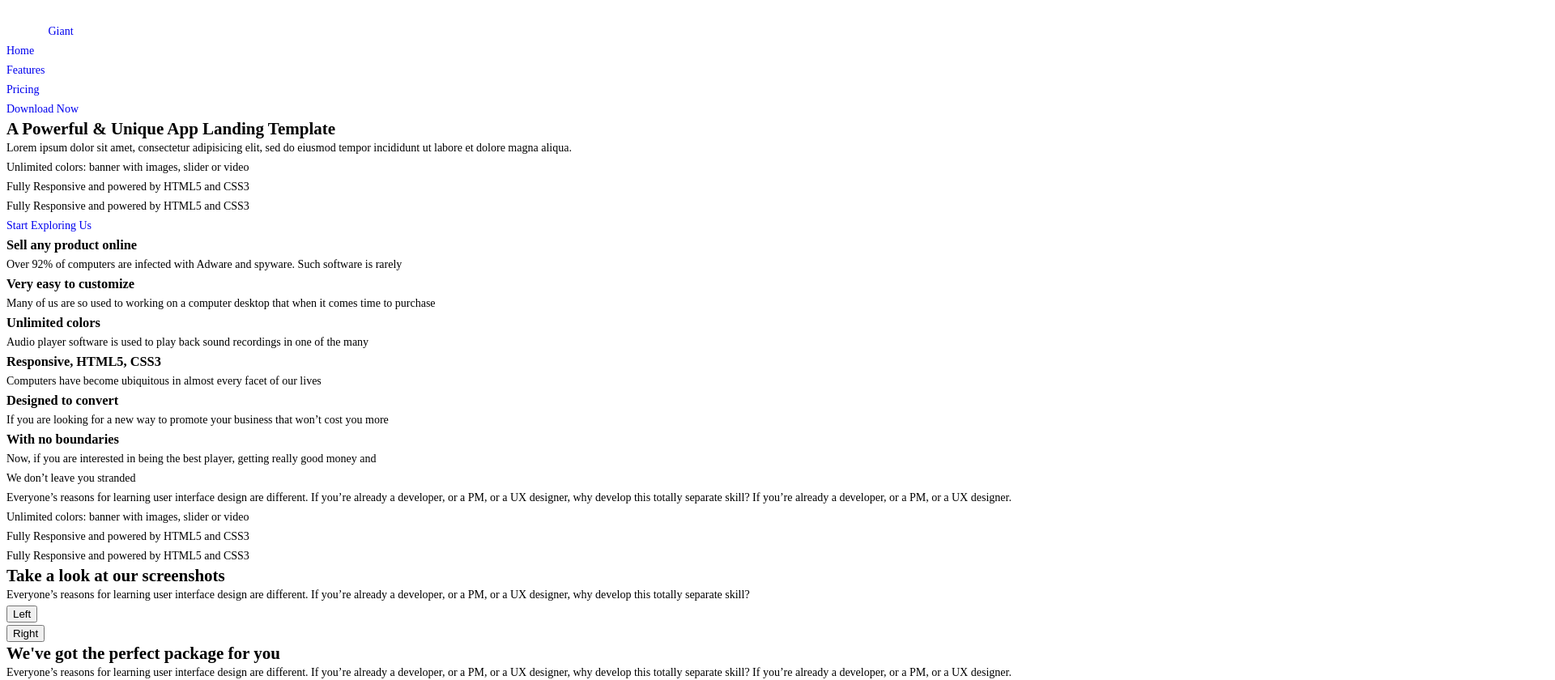
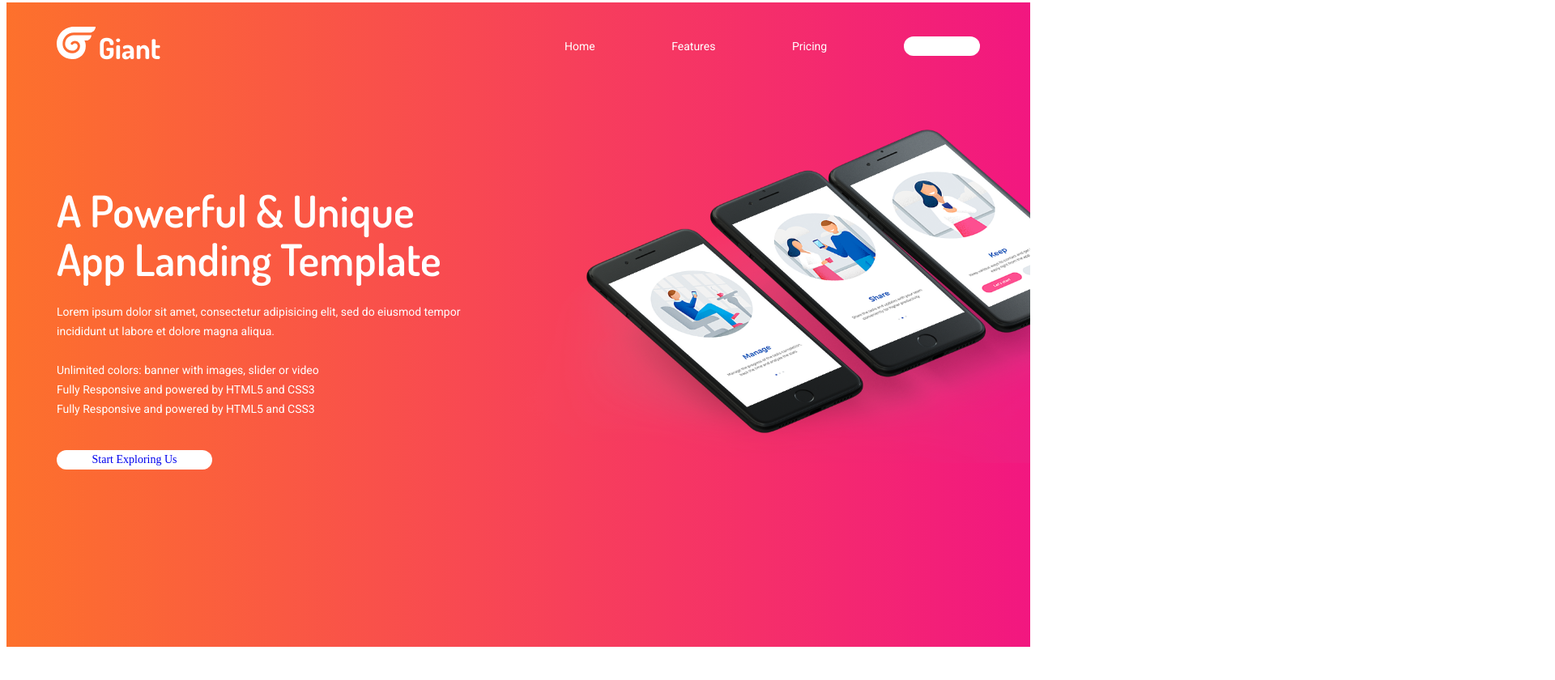
Before and after one commit to ArinaBanana/lendingKrayt, a website: page source/index.html in a window 1280 px wide. Shown: the part 5-845 px from the top of the page at 81% size, 1920 px wide, since content can reach past the window. Drawn offline with nearby package versions, Linux system fonts and the light colour scheme; files that its build step writes are made by us from their sources.

Commit message:
сетка

```diff
--- a/source/index.html
+++ b/source/index.html
@@ -9,6 +9,7 @@
   </head>
   <body>
     <header class="main-header">
+      <div class="main-header__inner">
         <a href="#" class="logo">
           <img class="logo__img" src="img/Logo.svg" alt="Logo" width="48" height="40">
           <span class="logo__text">Giant</span>
@@ -25,22 +26,29 @@
               <a href="#" class="main-nav__link">Pricing</a>
             </li>
             <li class="main-nav__list-item">
-            <a href="#" class="main-nav__link">Download Now</a>
+              <a href="#" class="main-nav__link button">Download Now</a>
             </li>
           </ul>
         </nav>
+      </div>
     </header>
 
     <main>
       <section class="banner">
+        <div class="banner__inner">
           <h1 class="banner__title">A Powerful & Unique App Landing Template</h1>
           <p class="banner__content">Lorem ipsum dolor sit amet, consectetur adipisicing elit, sed do eiusmod tempor incididunt ut labore et dolore magna aliqua.</p>
-        <ul class="features-list">
+          <ul class="features-list banner__list">
             <li class="features-list__item">Unlimited colors: banner with images, slider or video</li>
             <li class="features-list__item">Fully Responsive and powered by HTML5 and CSS3</li>
             <li class="features-list__item">Fully Responsive and powered by HTML5 and CSS3</li>
           </ul>
-        <a href="#" class="button banner__btn">Start Exploring Us</a>
+          <a href="#" class="banner__btn button">Start Exploring Us</a>
+
+          <div class="banner__picture">
+            <img class="banner__img" src="img/iphones.png" alt="iphones" width="964" height="628">
+          </div>
+        </div>
       </section>
 
       <section class="advantage">
@@ -74,10 +82,13 @@
       </section>
 
       <section class="preview">
-        <div class="preview__image"></div>
+        <div class="preview__inner">
+          <div class="preview__picture">
+            <img class="preview__img" src="img/iphone.png" alt="iphone" width="1206" height="709">
+          </div>
           <div class="preview__about">
-          <div class="preview__title">We don’t leave you stranded</div>
-          <p class="description">
+            <h2 class="preview__title">We don’t leave you stranded</h2>
+            <p class="preview__description">
               Everyone’s reasons for learning user interface design are different.
               If you’re already a developer, or a PM, or a UX designer, why develop this totally separate skill? If you’re already a developer, or a PM, or a UX designer.
             </p>
@@ -87,11 +98,13 @@
               <li class="features-list__item">Fully Responsive and powered by HTML5 and CSS3</li>
             </ul>
           </div>
+        </div>
       </section>
 
       <section class="example">
+        <div class="example__inner">
           <h2 class="example__title">Take a look at our screenshots</h2>
-        <p class="description">
+          <p class="example__description">
             Everyone’s reasons for learning user interface design are different.
             If you’re already a developer, or a PM, or a UX designer, why develop this totally separate skill?
           </p>
@@ -100,11 +113,12 @@
             <div class="gallery__pictures"></div>
             <button class="gallery__btn">Right</button>
           </div>
+        </div>
       </section>
 
       <section class="product-offer">
         <h2 class="product-offer__title">We've got the perfect package for you</h2>
-        <p class="description">
+        <p class="product-offer__description">
           Everyone’s reasons for learning user interface design are different.
           If you’re already a developer, or a PM, or a UX designer, why develop this totally separate skill? If you’re already a developer, or a PM, or a UX designer.
         </p>
@@ -166,12 +180,14 @@
 
       <section class="video">
         <div class="video__play-icon"></div>
-        <div class="video__picture"></div>
+        <div class="video__picture">
+          <img class="video__img" src="img/image.jpg" alt="beach" width="1920" height="400">
+        </div>
       </section>
 
       <section class="reviews">
         <h2 class="reviews__title">What our customers are saying</h2>
-        <p class="description">
+        <p class="reviews__description">
           Everyone’s reasons for learning user interface design are different.
           If you’re already a developer, or a PM, or a UX designer, why develop this totally separate skill? If you’re already a developer, or a PM, or a UX designer.
         </p>
@@ -218,8 +234,8 @@
 
     <footer class="main-footer">
       <section class="download">
+        <div class="download__inner">
           <div class="download__title">Download Giant App Now</div>
-
           <ul class="download__stores">
             <li class="download__item">
               <a href="#" class="download__link">Download</a>
@@ -236,6 +252,7 @@
               <p class="download__store">Download from microsoft store</p>
             </li>
           </ul>
+        </div>
       </section>
 
       <section class="social">
--- a/source/styles/base/layout.scss
+++ b/source/styles/base/layout.scss
@@ -9,7 +9,7 @@ html {
 }
 
 body {
-  font-size: 14px;
+  font-size: $font-xs;
   line-height: 24px;
 }
 
@@ -17,15 +17,12 @@ body {
 input[type="checkbox"].visually-hidden,
 input[type="radio"].visually-hidden {
   position: absolute;
-
   width: 1px;
   height: 1px;
   margin: -1px;
   border: 0;
   padding: 0;
-
   white-space: nowrap;
-
   clip-path: inset(100%);
   clip: rect(0 0 0 0);
   overflow: hidden;
--- a/source/styles/base/mixins.scss
+++ b/source/styles/base/mixins.scss
@@ -10,7 +10,7 @@
 }
 
 @mixin fixed-container {
-  //margin: 0 auto;
+  margin: 0 auto;
 
   @media (min-width: $width-desktop) {
     width: 1140px;
@@ -24,3 +24,11 @@
     padding: 0 30px;
   }
 }
+
+@mixin accent-font {
+  font-family: "Dosis", "Arial", sans-serif;
+}
+
+@mixin extra-font {
+  font-family: "Roboto", "Arial", sans-serif;
+}
--- a/source/styles/base/variables.scss
+++ b/source/styles/base/variables.scss
@@ -1,3 +1,12 @@
 $width-desktop: 1140px;
 $width-tablet: 768px;
 $width-mobile: 320px;
+
+$font-xxl: 54px;
+$font-xl: 48px;
+$font-L: 36px;
+$font-l: 30px;
+$font-M: 24px;
+$font-m: 20px;
+$font-s: 18px;
+$font-xs: 14px;
--- a/source/styles/blocks/advantage.scss
+++ b/source/styles/blocks/advantage.scss
@@ -1,11 +1,29 @@
+.advantage {
+  padding-top: 120px;
+  padding-bottom: 118px;
+}
+
 .advantage__list {
   @include list-reset;
+  @include fixed-container;
+
+  display: flex;
+  flex-wrap: wrap;
+}
+
+.advantage__item {
+  width: 30%;
 }
 
 .advantage__title {
   @include none-indentation;
+  @include accent-font;
+
+  font-size: $font-M;
+  font-weight: 500;
 }
 
 .advantage__description {
   @include none-indentation;
+  @include extra-font;
 }
--- a/source/styles/blocks/banner.scss
+++ b/source/styles/blocks/banner.scss
@@ -1,11 +1,59 @@
+.banner {
+  background-image: linear-gradient(to right, #fd712c 0%, #f21780 100%);
+  position: relative;
+}
+
+.banner__inner {
+  @include fixed-container;
+
+  color: #ffffff;
+  padding-top: 149px;
+  padding-bottom: 219px;
+}
+
 .banner__title {
   @include none-indentation;
+  @include accent-font;
+
+  font-size: $font-xxl;
+  font-weight: 600;
+  line-height: 60px;
+  width: 45%;
+  word-break: break-word;
+  margin-bottom: 23px;
 }
 
 .banner__content {
   @include none-indentation;
+  @include extra-font;
+
+  width: 45%;
+  word-break: break-word;
+  margin-bottom: 24px;
 }
 
 .banner__btn {
   text-decoration: none;
+  width: 192px;
+  text-align: center;
 }
+
+.banner__picture {
+  position: absolute;
+  top: 79px;
+  right: 0;
+  z-index: 1;
+
+  width: 50%;
+}
+
+.banner__img {
+  display: block;
+  height: 100%;
+  max-width: 100%;
+  max-height: 100%;
+}
+
+.banner__list {
+  margin-bottom: 39px;
+}
--- a/source/styles/blocks/button.scss
+++ b/source/styles/blocks/button.scss
@@ -0,0 +1,5 @@
+.button {
+  display: block;
+  background-color: #ffffff;
+  border-radius: 17px;
+}
--- a/source/styles/blocks/description.scss
+++ /dev/null
@@ -1,3 +0,0 @@
-.description {
-  @include none-indentation;
-}
--- a/source/styles/blocks/example.scss
+++ b/source/styles/blocks/example.scss
@@ -1,3 +1,26 @@
+.example {
+  background-color: #f7fafc;
+}
+
+.example__inner {
+  @include fixed-container;
+}
+
 .example__title {
   @include none-indentation;
+  @include accent-font;
+
+  font-size: $font-L;
+  line-height: 30px;
+  font-weight: 500;
+  text-align: center;
 }
+
+.example__description {
+  @include none-indentation;
+  @include extra-font;
+
+  font-weight: 300;
+  text-align: center;
+  word-break: break-word;
+}
--- a/source/styles/blocks/features-list.scss
+++ b/source/styles/blocks/features-list.scss
@@ -1,3 +1,6 @@
 .features-list {
   @include list-reset;
+  @include extra-font;
+
+  font-weight: 400;
 }
--- a/source/styles/blocks/logo.scss
+++ b/source/styles/blocks/logo.scss
@@ -2,3 +2,10 @@
   text-decoration: none;
   display: block;
 }
+
+.logo__text {
+  @include accent-font;
+  font-size: $font-L;
+  color: #ffffff;
+  font-weight: 700;
+}
--- a/source/styles/blocks/main-header.scss
+++ b/source/styles/blocks/main-header.scss
@@ -0,0 +1,12 @@
+.main-header {
+  background-image: linear-gradient(to right, #fd712c 0%, #f21780 100%);
+}
+
+.main-header__inner {
+  @include fixed-container;
+  display: flex;
+  justify-content: space-between;
+  align-items: center;
+
+  padding-top: 30px;
+}
--- a/source/styles/blocks/main-nav.scss
+++ b/source/styles/blocks/main-nav.scss
@@ -1,15 +1,17 @@
-.main-header {
-  @include fixed-container;
+.main-nav {
+  width: 45%;
 }
 
 .main-nav__list {
   @include list-reset;
+  display: flex;
+  justify-content: space-between;
 }
 
 .main-nav__link {
+  @include extra-font;
   text-decoration: none;
+  color: #ffffff;
+  display: block;
+  //padding: 5px 20px 6px;
 }
-
-.base-class {
-  color: black;
-}
--- a/source/styles/blocks/packages.scss
+++ b/source/styles/blocks/packages.scss
@@ -1,3 +1,7 @@
+.packages {
+  display: flex;
+}
+
 .packages__prop {
   @include none-indentation;
 }
--- a/source/styles/blocks/preview.scss
+++ b/source/styles/blocks/preview.scss
@@ -0,0 +1,30 @@
+.preview__inner {
+  //@include fixed-container;
+
+  display: flex;
+}
+
+.preview__title {
+  @include none-indentation;
+  @include accent-font;
+
+  font-size: $font-L;
+  line-height: 30px;
+  font-weight: 500;
+}
+
+.preview__description {
+  @include none-indentation;
+  @include extra-font;
+
+  font-weight: 300;
+}
+
+.preview__picture {
+  width: 100%;
+}
+
+.preview__img {
+  max-width: 100%;
+  height: 100%;
+}
--- a/source/styles/blocks/product-offer.scss
+++ b/source/styles/blocks/product-offer.scss
@@ -1,7 +1,25 @@
+.product-offer {
+  @include fixed-container;
+}
+
 .product-offer__title {
   @include none-indentation;
+  @include accent-font;
+
+  font-size: $font-L;
+  line-height: 30px;
+  font-weight: 500;
+  text-align: center;
 }
 
 .product-offer__list {
   @include list-reset;
 }
+
+.product-offer__description {
+  @include none-indentation;
+  @include extra-font;
+
+  font-weight: 300;
+  text-align: center;
+}
--- a/source/styles/blocks/social.scss
+++ b/source/styles/blocks/social.scss
@@ -1,5 +1,10 @@
+.social {
+  background-color: #222222;
+}
+
 .social__list {
   @include list-reset;
+  @include fixed-container;
 }
 
 .social__link {
@@ -8,4 +13,9 @@
 
 .social__copyright {
   @include none-indentation;
+  @include extra-font;
+
+  color: #ffffff;
+  text-align: center;
+  font-weight: 300;
 }
--- a/source/styles/main.scss
+++ b/source/styles/main.scss
@@ -1,15 +1,14 @@
 @import "base/variables";
 @import "base/mixins";
 @import "base/layout";
+@import "blocks/features-list";
+@import "blocks/button";
 @import "blocks/main-header";
 @import "blocks/logo";
 @import "blocks/main-nav";
 @import "blocks/banner";
-@import "blocks/features-list";
 @import "blocks/advantage";
-@import "blocks/button";
 @import "blocks/preview";
-@import "blocks/description";
 @import "blocks/example";
 @import "blocks/gallery";
 @import "blocks/product-offer.scss";
```
Also changed, not shown: source/styles/blocks/download.scss (+20 -0 lines), source/styles/blocks/reviews.scss (+19 -0 lines). Lines whose indentation alone changed are shown as unchanged.
